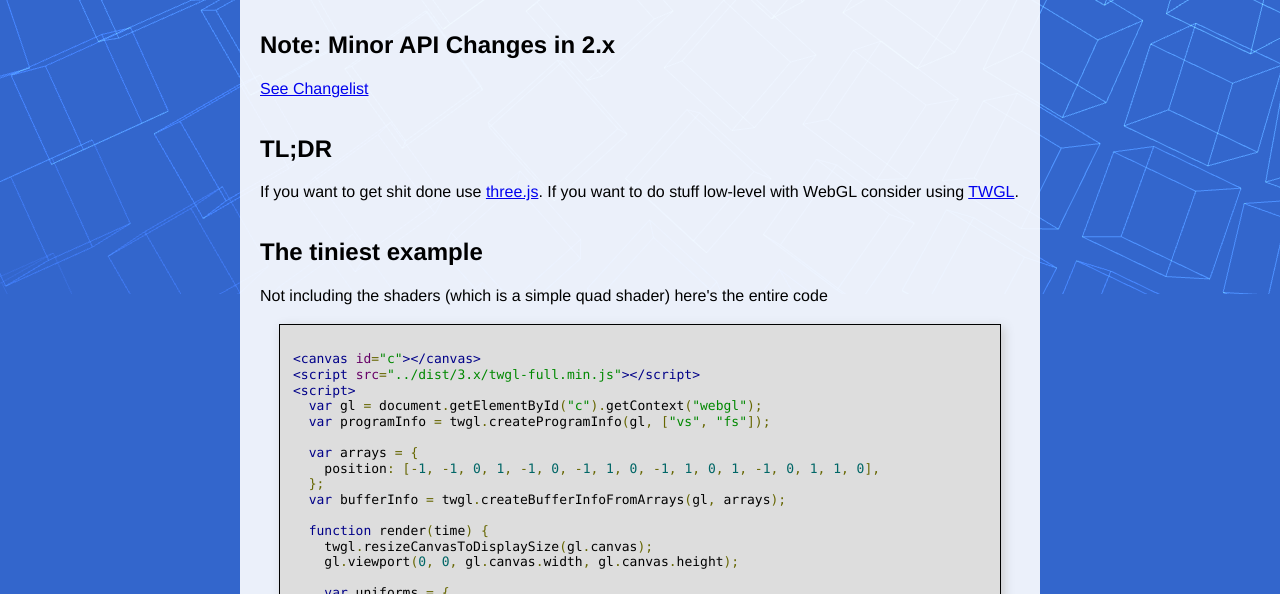
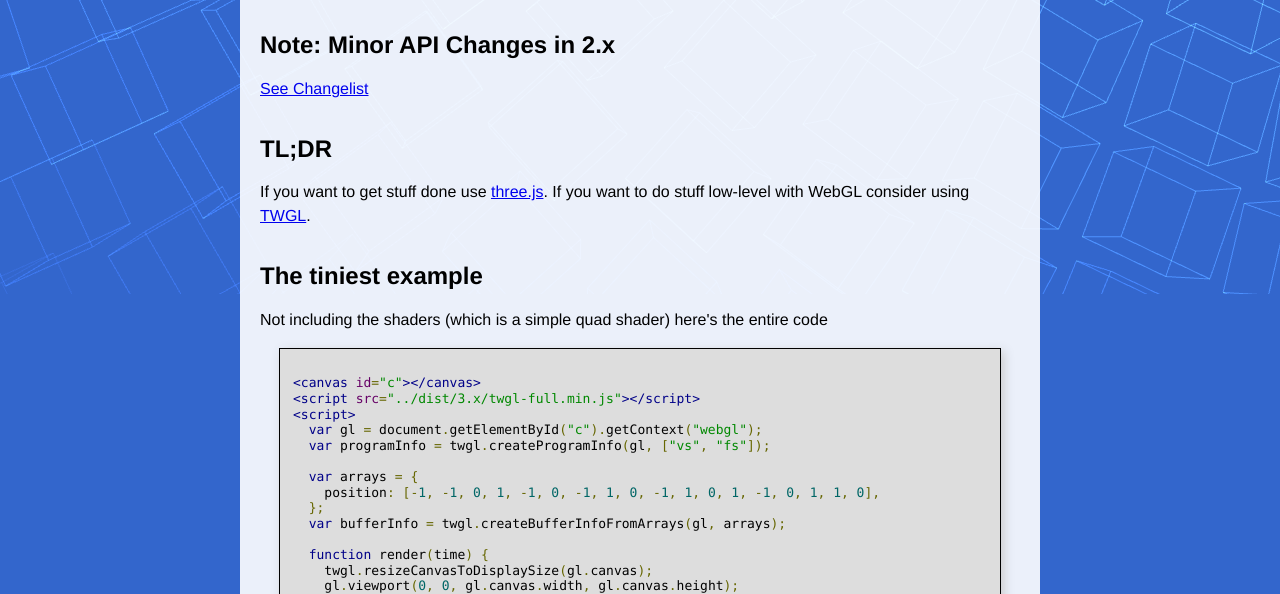
Before and after one commit to greggman/twgl.js, a website: page index.html in a window 1280 px wide. Shown: the part 506-1100 px from the top of the page. Drawn offline with Linux system fonts and the light colour scheme; animation ran at ten frames a second.

Commit message:
Remove swear word from README

```diff
--- a/index.html
+++ b/index.html
@@ -49,7 +49,7 @@ see: http://github.com/greggman/twgl.js for details
 <h2 id="note-minor-api-changes-in-2-x">Note: Minor API Changes in 2.x</h2>
 <p><a href="https://github.com/greggman/twgl.js/blob/master/CHANGELIST.md">See Changelist</a></p>
 <h2 id="tl-dr">TL;DR</h2>
-<p>If you want to get shit done use <a href="http://threejs.org">three.js</a>. If you want
+<p>If you want to get stuff done use <a href="http://threejs.org">three.js</a>. If you want
 to do stuff low-level with WebGL consider using <a href="http://github.com/greggman/twgl.js/">TWGL</a>.</p>
 <h2 id="the-tiniest-example">The tiniest example</h2>
 <p>Not including the shaders (which is a simple quad shader) here&#39;s the entire code</p>
```
Also changed, not shown: README.md.
